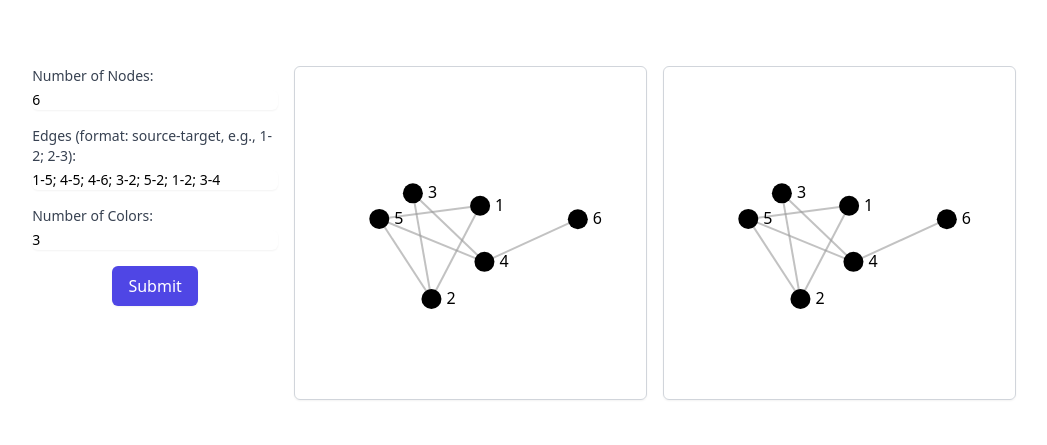
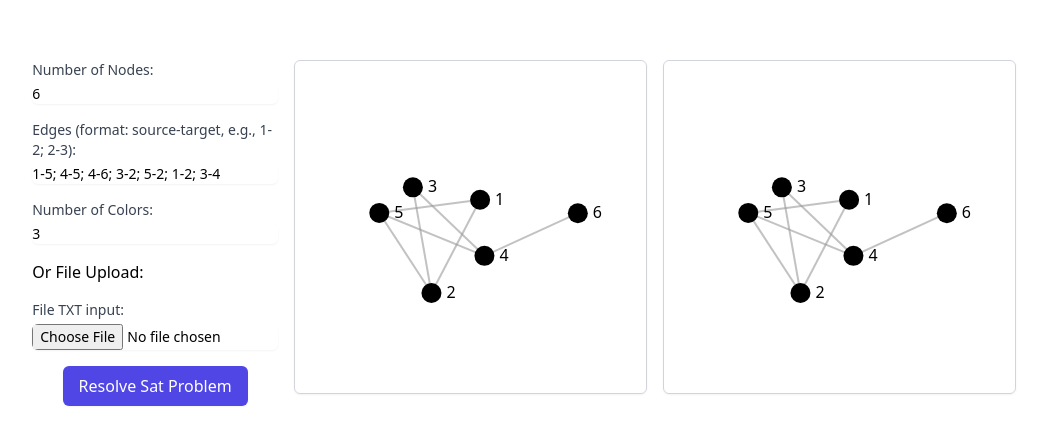
Before and after one commit to Enrico-Benedettini/colors, a Vue app in the folder graph-project/: page / in a window 1280 px wide. Shown: the part 155-600 px from the top of the page, without its empty margins (116-1163 px from the left). Built offline with nearby package versions, Linux system fonts and the light colour scheme.

Commit message:
Frontend: added input text

```diff
--- a/graph-project/src/components/GraphComponent.vue
+++ b/graph-project/src/components/GraphComponent.vue
@@ -17,10 +17,17 @@
           <label for="colorNumber" class="block text-sm font-medium text-gray-700">Number of Colors:</label>
           <input id="colorNumber" type="number" v-model.number="colorNumber" @change="updateGraph" class="mt-1 block w-full border-gray-300 rounded-md shadow-sm focus:border-indigo-500 focus:ring-indigo-500 sm:text-sm">
         </div>
+        <div>
+          <h2>Or File Upload: </h2>
+        </div>
+        <div>
+          <label for="colorNumber" class="block text-sm font-medium text-gray-700">File TXT input:</label>
+          <input type="file" @change="handleFileUpload" class="mt-1 block w-full border-gray-300 rounded-md shadow-sm focus:border-indigo-500 focus:ring-indigo-500 sm:text-sm">
+        </div>
 
         <div class="flex justify-center mt-4">
           <button @click="submit" class="px-4 py-2 bg-indigo-600 text-white font-medium rounded-md shadow-sm hover:bg-indigo-700 focus:outline-none focus:ring-2 focus:ring-offset-2 focus:ring-indigo-500">
-            Submit
+            Resolve Sat Problem
           </button>
         </div>
       </div>
@@ -52,8 +59,8 @@ export default {
       nodeCount: 6,
       edgesInput: "1-5; 4-5; 4-6; 3-2; 5-2; 1-2; 3-4",
       colorNumber: 3,
-      nodeColors: {}, // Store colors for second graph nodes
-      result: null // Store result from backend
+      nodeColors: {},
+      result: null
     };
   },
 
@@ -72,10 +79,9 @@ export default {
       const currentIds = new Set(this.nodes.map(node => node.id));
       const newIds = new Set([...Array(this.nodeCount).keys()].map(x => x + 1));
 
-      // Remove nodes that no longer exist
+
       this.nodes = this.nodes.filter(node => newIds.has(node.id));
 
-      // Add new nodes
       newIds.forEach(id => {
         if (!currentIds.has(id)) {
           this.nodes.push({ id });
@@ -84,13 +90,11 @@ export default {
     },
 
     updateEdges() {
-      // Parse new edges input
       const newEdges = this.edgesInput.split(';').map(pair => {
         const [source, target] = pair.split('-').map(Number);
         return { source, target };
       });
 
-      // Filter edges to only include those that have both nodes present
       this.edges = newEdges.filter(edge =>
           this.nodes.find(node => node.id === edge.source) &&
           this.nodes.find(node => node.id === edge.target)
@@ -107,7 +111,6 @@ export default {
       const width = 300 - margin.left - margin.right; // Adjusted width
       const height = 300 - margin.top - margin.bottom; // Adjusted height
 
-      // Clear previous SVG
       d3.select(container).selectAll('svg').remove();
 
       const svg = d3.select(container)
@@ -117,7 +120,6 @@ export default {
           .append('g')
           .attr('transform', `translate(${margin.left},${margin.top})`);
 
-      // Setup the simulation with updated nodes and edges
       const simulation = d3.forceSimulation(this.nodes)
           .force('link', d3.forceLink(this.edges).id(d => d.id).distance(100))
           .force('charge', d3.forceManyBody().strength(-50))
@@ -205,6 +207,7 @@ export default {
         edges: this.edges,
         colorNumber: this.colorNumber
       };
+      console.log(data)
 
       // Send data to the backend
       fetch('/api/solve', {
@@ -222,6 +225,22 @@ export default {
           .catch(error => {
             console.error('Error:', error);
           });
+    },
+    handleFileUpload(event) {
+      const file = event.target.files[0];
+      const reader = new FileReader();
+
+      reader.onload = () => {
+        const content = reader.result;
+        const lines = content.split('\n');
+
+        this.nodeCount = Number(lines[0]);
+        this.edgesInput = lines[1];
+
+        this.updateGraph();
+      };
+
+      reader.readAsText(file);
     }
   }
 };
```
